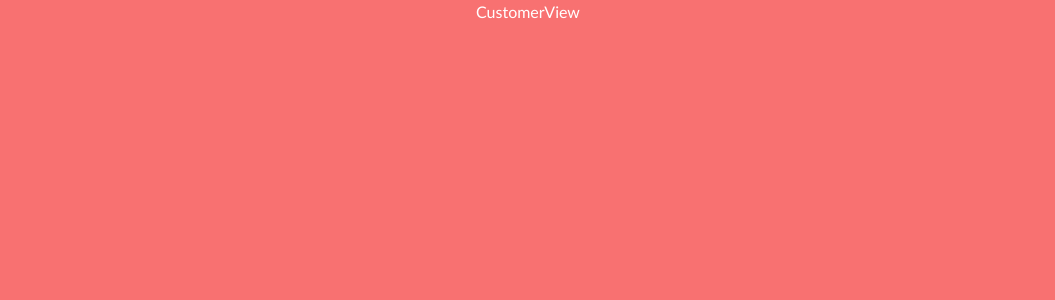
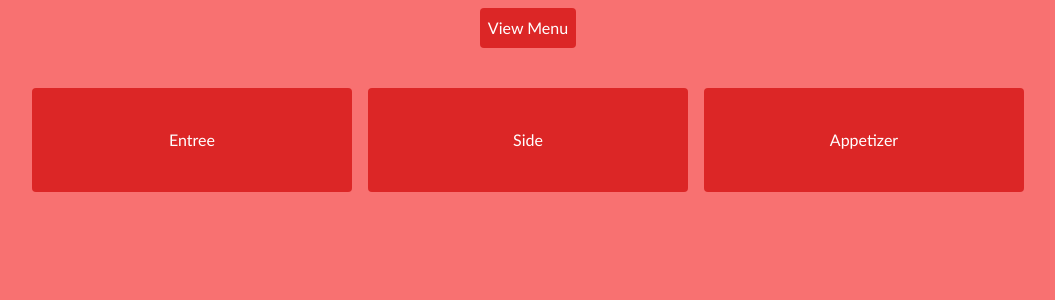
Before and after one commit to CSCE331-Fall2024/project-3-team-9b, a Next.js app: page /customerView in a window 1280 px wide. Shown: the top 300 px of the page, without its empty margins (112-1167 px from the left). Built offline with nearby package versions, Linux system fonts and the light colour scheme.

Commit message:
hard coded size buttons

```diff
--- a/src/app/customerView/page.tsx
+++ b/src/app/customerView/page.tsx
@@ -1,5 +1,57 @@
+// app/customerView/page.tsx
+'use client';
+import { useEffect, useState } from 'react';
+import Link from "next/link";
+
+
+interface Size {
+  size_id: number;
+  size_name: string;
+  price: number;
+}
+
 export default function CustomerView() {
-    return (
-      <div className="flex flex-col justify-center items-center">CustomerView</div>
-    );
+  const [sizes, setSizes] = useState<Size[]>([]);
+  const [error, setError] = useState<string | null>(null);
+
+  // const fetchSizes = async () => {
+  //   try {
+  //     const result = await db.query('SELECT size_id, size_name, price FROM sizes');
+  //     setSizes(result.rows);
+  //   } catch (err) {
+  //     console.error('Error fetching sizes:', err);
+  //     setError('Failed to fetch sizes from the database');
+  //   }
+  // };
+
+  // useEffect(() => {
+  //   fetchSizes();
+  // }, []);
+
+  if (error) {
+    return <div className="text-red-500">{error}</div>;
   }
+
+  return (
+    <div className="flex flex-col justify-center items-center space-y-4">
+      {/* View Menu link at the top */}
+      <Link href = "/menuBoardView" className="m-2 p-2 bg-red-600 text-white rounded hover:scale-105 hover:duration-300">View Menu</Link>
+
+      {/* Meal sizes */}
+      <div className="flex flex-row space-x-4">
+        {sizes.map((size) => (
+          <button key={size.size_id} className="p-2 bg-blue-500 text-white rounded">
+            {size.size_name} - ${size.price}
+          </button>
+        ))}
+      </div>
+
+      {/* Additional options for entrees/sides/appetizers */}
+      <div className="flex flex-row space-x-4 mt-4 w-full justify-center">
+        <Link href = "/" className="w-1/4 py-10 bg-red-600 text-white rounded hover:scale-105 hover:duration-300 text-center">Entree</Link>
+        <Link href = "/" className="w-1/4 py-10 bg-red-600 text-white rounded hover:scale-105 hover:duration-300 text-center">Side</Link>
+        <Link href = "/" className="w-1/4 py-10 bg-red-600 text-white rounded hover:scale-105 hover:duration-300 text-center">Appetizer</Link>
+      </div>
+    </div>
+  );
+}
```
